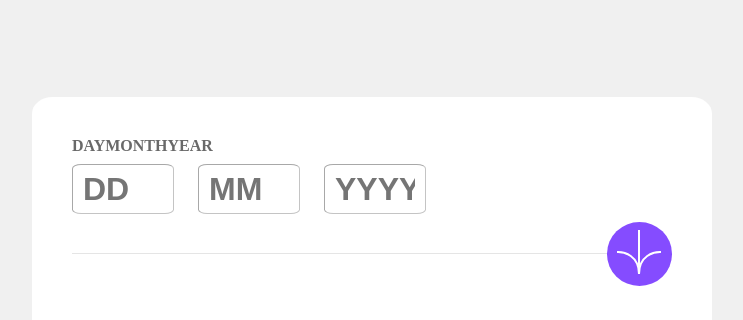
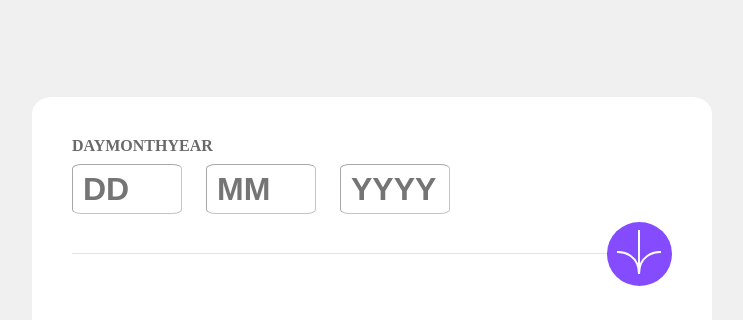
Before and after one commit to Bebaz0/age-calculator-app, a plain HTML site: page index.html in a window 1280 px wide. Shown: the top 320 px of the page, without its empty margins (268-1011 px from the left). Drawn offline with Linux system fonts and the light colour scheme.

Commit message:
Update style.css

```diff
--- a/style.css
+++ b/style.css
@@ -46,7 +46,7 @@ label{
 
 input{
     padding: 10px;
-    width: 10vb;
+    width: 11vb;
     height: 3.5vh;
     font-size: 32px;
     font-weight: 700;
@@ -69,6 +69,7 @@ input[type=number] {
 
 
 .finalAge{
+    flex: 1
     display: flex;
     flex-direction: column;
 }
```
